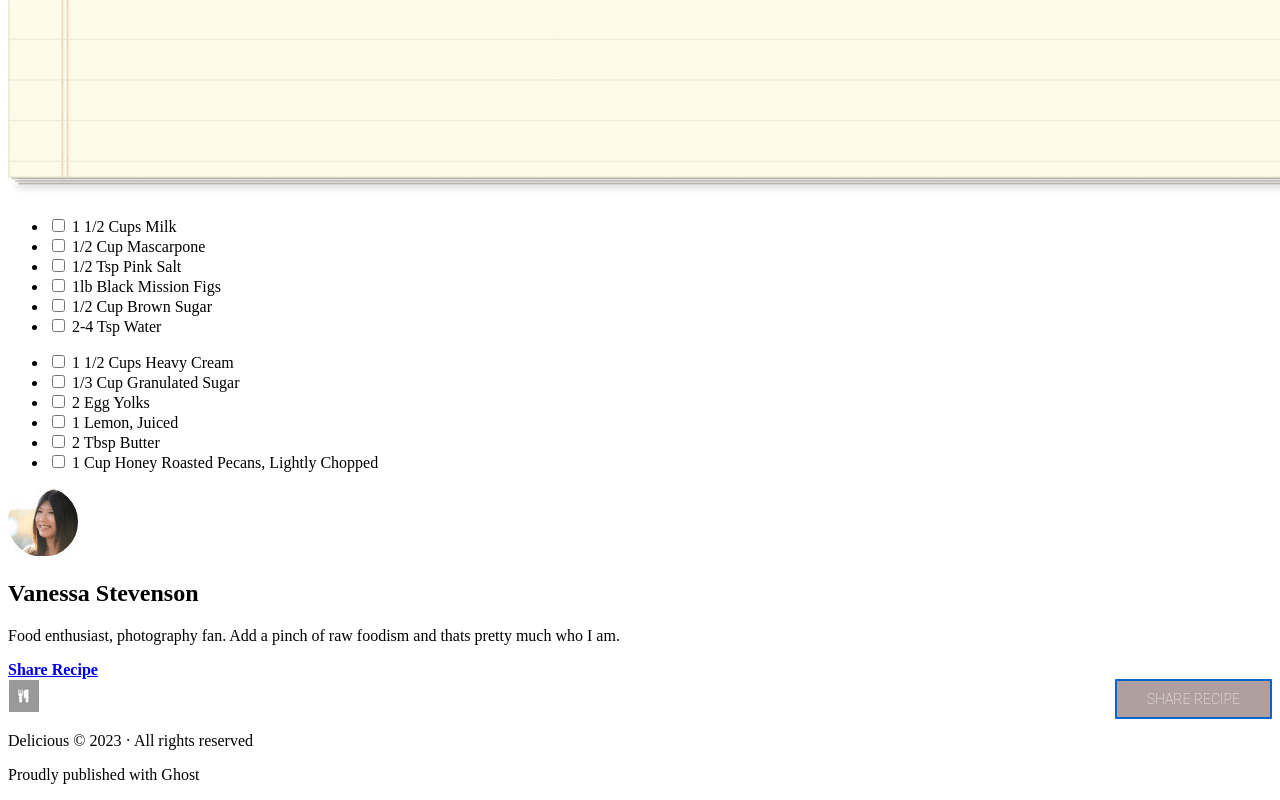
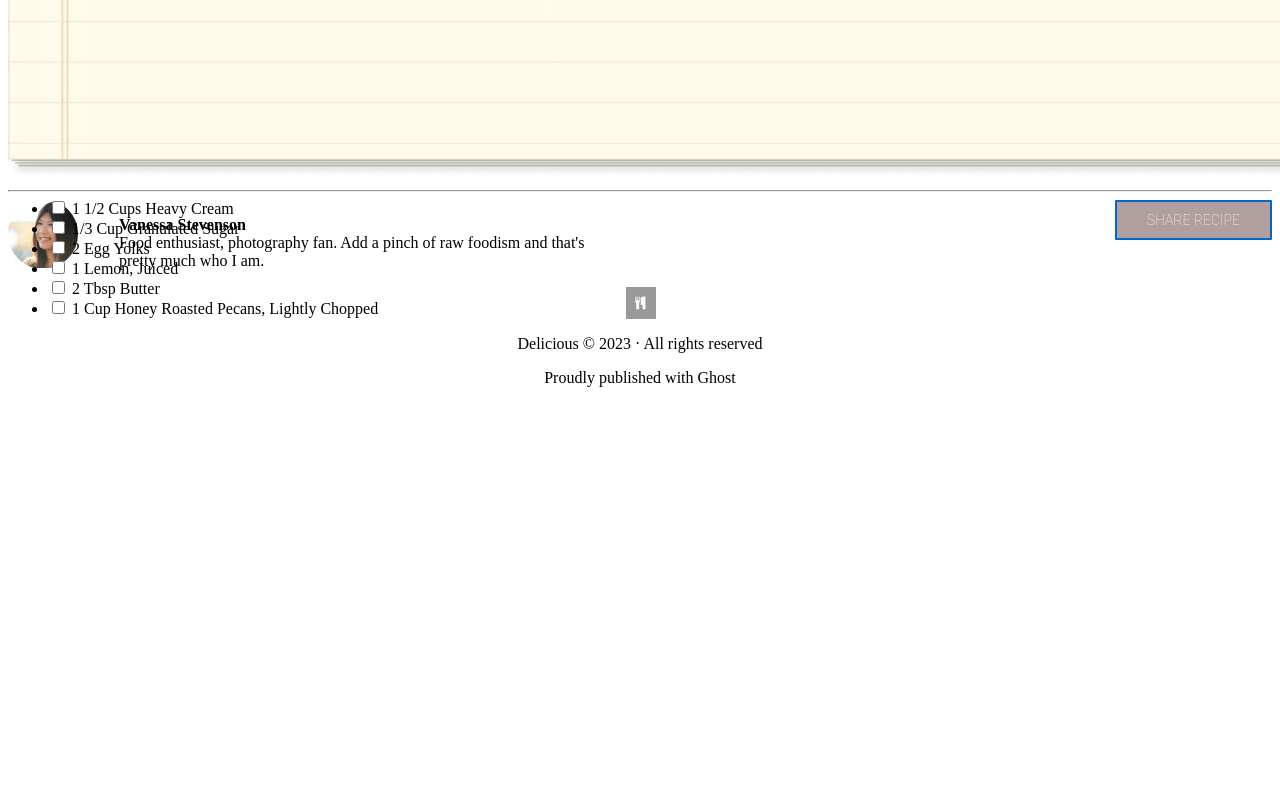
Before and after one commit to Ugo-Obiako/chocolate-pizza, a plain HTML site: page index.html in a window 1280 px wide. Shown: the part 1120-1920 px from the top of the page. After the commit the page ends 1523 px from the top, so only its background shows below. Drawn offline with Linux system fonts and the light colour scheme; a web font is replaced by a local one.

Commit message:
Updated a file

```diff
--- a/css/styles.css
+++ b/css/styles.css
@@ -32,10 +32,10 @@
 
 }
 
-/*.textOverlay1{
+.textOverlay1{
     position: absolute;
-    top: 0;
-    left: 0;
+    top: 50%;
+    left: 50%;
     width: 30%;
     height: 30%;
     display: flex;
@@ -52,7 +52,7 @@
 
 
 }
-*/
+
 
 .btn{
 font-family: Roboto, sans-serif;
@@ -72,7 +72,6 @@ align-items: center;
 cursor: pointer;
 text-transform: uppercase;
 float: right;
-
 }
 
 .btn:hover{
@@ -82,8 +81,42 @@ transform : translateY(-0px);
 background-color: #fff;
 color: #0066cc;
 border: solid 2px #0066cc;
-
 }
 
 /* </style>
 <button class="btn">SHARE RECIPE</button> */
+
+#image2{
+    float: left;
+}
+
+ul#interests{
+    display: inline-block;
+    list-style-type: none;
+}
+
+.imageFooter{
+    display: block;
+    margin-left: auto;
+    margin-right: auto;
+    text-align: center;
+}
+
+p.footerP{
+    text-align: center;
+
+}
+
+.pChoco{
+    font-size: 24px;
+}
+
+#liHeader{
+    font-style: italic;
+    font-size: 20px;
+
+}
+
+nav li{
+    list-style-type: none;
+}
--- a/index.html
+++ b/index.html
@@ -32,7 +32,7 @@ than just the ones used in this file.
       <img src="images/logo.png" />
 
       <ul id="delicious">
-        <li>Delicious</li>
+        <li id="liHeader">Delicious</li>
         <li>The best food blog on the web</li>
       </ul>
 
@@ -40,10 +40,8 @@ than just the ones used in this file.
 
 <nav>
     <img src="images/print-icon.png" class="navImage"/>
-    <div><p>Chocolate Pizza<br>
-            <strong>Posted on 15 Dec 2013 / Deserts</strong>
-        </p>
-    </div>
+     <li class="pChoco"><strong>Chocolate Pizza</strong></li>
+     <li>Posted on 15 Dec 2013 / Deserts</li>
 </nav>
 
 
@@ -158,26 +156,25 @@ than just the ones used in this file.
     </section>
     </section>
 
+    <hr class="hLine">
+
     <section>
-        <img src="images/van-pic.png" />
-      </figure>
-      <div>
-        <h2>Vanessa Stevenson</h2>
-        <p>
-          Food enthusiast, photography fan. Add a pinch of raw foodism and thats pretty much who I am.
-        </p>
-      </div>
-      <a href="#"><strong>Share Recipe</strong></a>
+        <button class="btn">SHARE RECIPE</button>
+        <img src="images/van-pic.png" id="image2"/>
+        <ul id="interests">
+            <li><b>Vanessa Stevenson</b></li>
+          <li>Food enthusiast, photography fan. Add a pinch of raw foodism and that's </li>
+          <li>pretty much who I am.</li>
+        </ul>
     </section>
 
   </main>
 
   <footer>
 
-    <button class="btn">SHARE RECIPE</button>
-    <img src="images/small-logo.png" />
-    <p>Delicious &copy; 2023 &#183; All rights reserved</p>
-    <p>Proudly published with Ghost</p>
+    <img src="images/small-logo.png" class="imageFooter" />
+    <p class="footerP">Delicious &copy; 2023 &#183; All rights reserved</p>
+    <p class="footerP">Proudly published with Ghost</p>
   </footer>
 
 </body>
```
